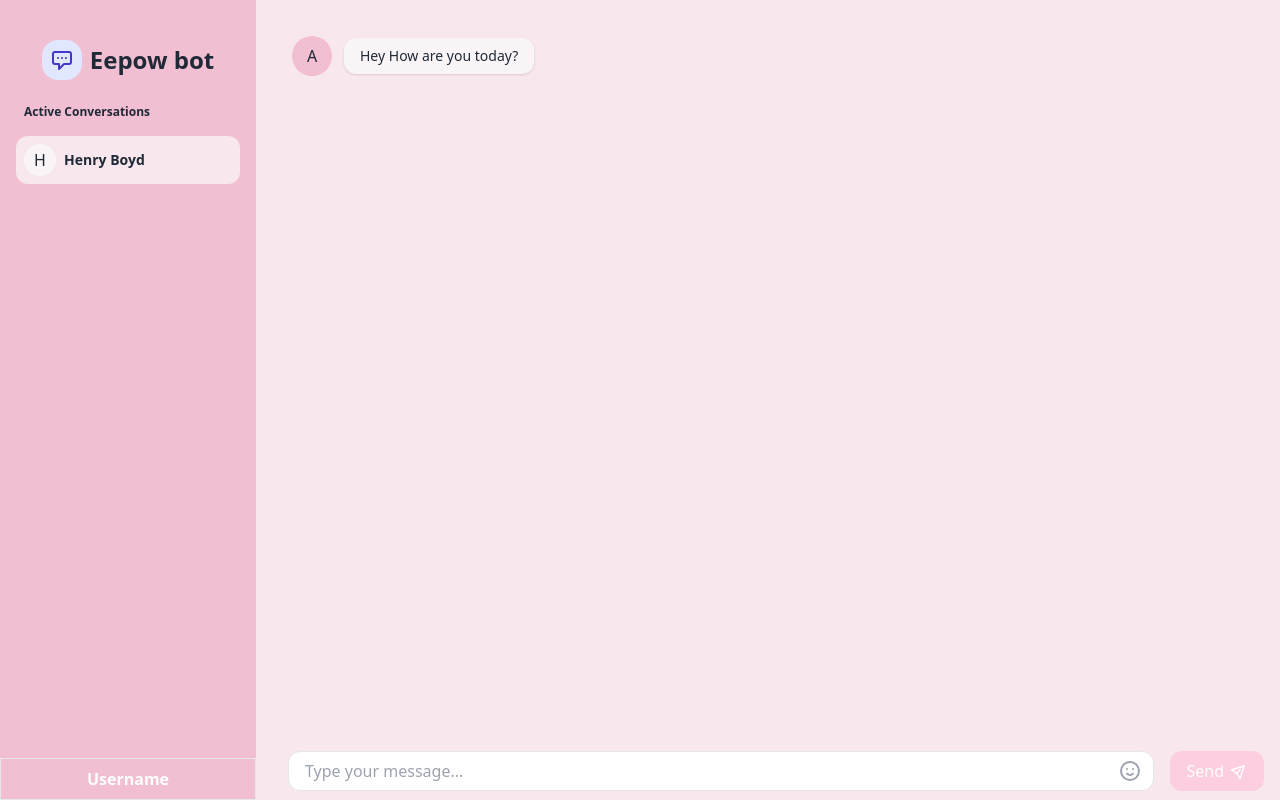
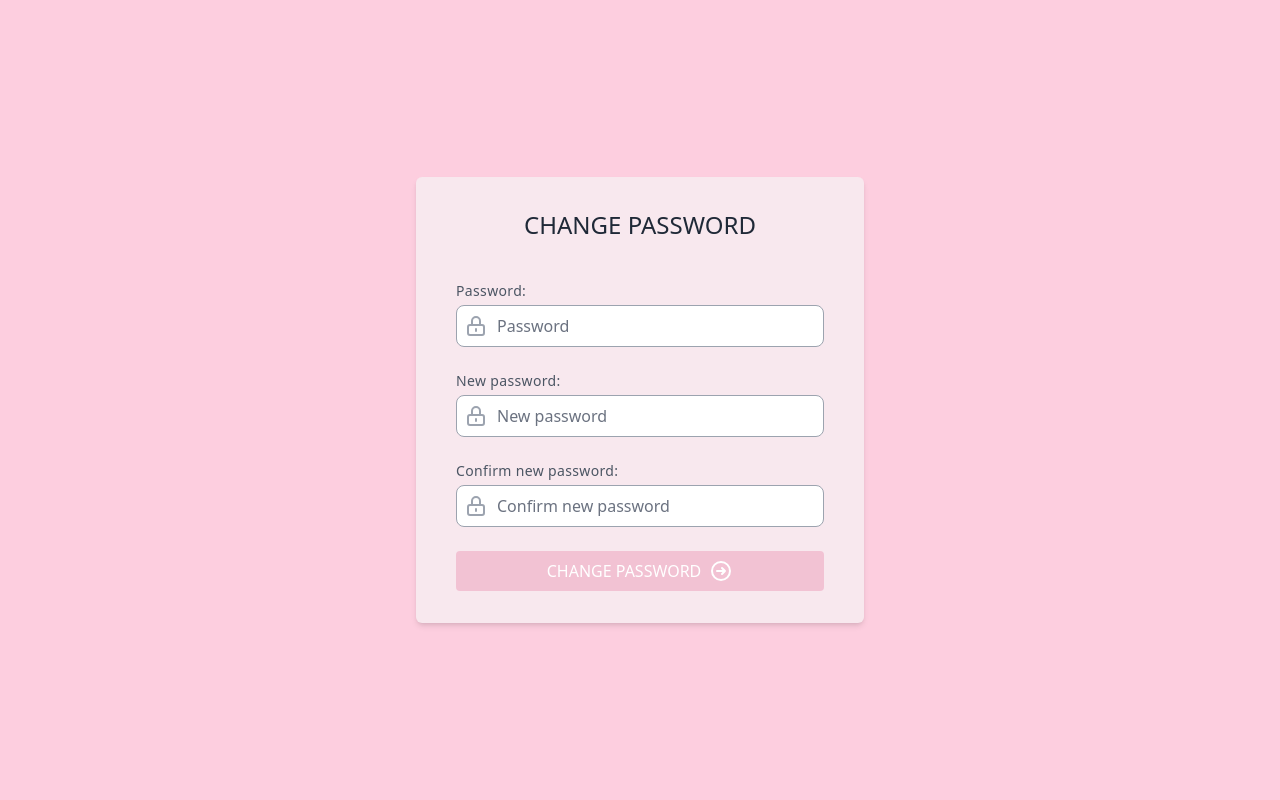
Before and after one commit to Chirox03/chat-bot-eepow, a React (Create React App) app in the folder front-end/: page /ChangePass in a window 1280 px wide. Built offline with nearby package versions, Linux system fonts and the light colour scheme.

Commit message:
Xong giao dien

```diff
--- a/front-end/src/App.js
+++ b/front-end/src/App.js
@@ -1,18 +1,23 @@
-import './App.css';
-import Menu from './components/ChatPage/SideBar/Menu';
+import React from 'react';
+import { BrowserRouter, Routes, Route } from 'react-router-dom';
 import LoginForm from './components/LoginForm/LoginForm';
+import ChatPage from './components/ChatPage/ChatPage';
+import ChangePass from './components/ChangePass/ChangePass';
+import Home from './components/Home';
 import SignUpForm from './components/SignUpForm/SignUpForm';
-import ChatPage from './components/ChatPage/ChatPage';
-import Setting from './components/Setting/Setting';
+import './index.css';
 function App() {
   return (
-    <div className="App">
-      {/* <LoginForm/>  */}
-      {/* <SignUpForm/> */}
-       <ChatPage/>
-      {/* <Setting/> */}
-      {/* <Menu/>  */}
-    </div>
+    <BrowserRouter>
+      <Routes>
+        <Route path="/" element={<Home />} />
+        <Route path="/Chat" element={<ChatPage />} />
+        <Route path="/SignUp" element={<SignUpForm />} />
+        <Route path="/ChangePass" element={<ChangePass />} />
+        <Route path="*" element={<h1>Not Found</h1>} />
+        <Route path="/Login" element={<LoginForm />} />
+      </Routes>
+    </BrowserRouter>
   );
 }
 
--- /dev/null
+++ b/front-end/src/components/ChangePass/ChangePass.js
@@ -0,0 +1,76 @@
+import React from 'react';
+import { useNavigate } from "react-router-dom";
+const ChangePass = () => {
+  const navigate = useNavigate();
+
+  const handleSubmit = () => {
+    // Perform login functionality here
+    // Redirect to the ChatPage after successful login
+    navigate("/Chat");
+  };
+
+  return (
+    <div className="LoginForm">
+      <div className="flex flex-col bg-light  shadow-md px-4 sm:px-6 md:px-8 lg:px-10 py-8 rounded-md w-full max-w-md">
+        <div className="font-medium self-center text-xl sm:text-2xl uppercase text-gray-800">Change password</div>
+
+        <div className="mt-10">
+          <form action="#">
+
+            <div className="flex flex-col mb-6">
+              <label htmlFor="password" className="mb-1 text-xs sm:text-sm tracking-wide text-gray-600 text-left">Password:</label>
+              <div className="relative">
+                <div className="inline-flex items-center justify-center absolute left-0 top-0 h-full w-10 text-gray-400">
+                  <span>
+                    <svg className="h-6 w-6" fill="none" stroke-linecap="round" stroke-linejoin="round" stroke-width="2" viewBox="0 0 24 24" stroke="currentColor">
+                      <path d="M12 15v2m-6 4h12a2 2 0 002-2v-6a2 2 0 00-2-2H6a2 2 0 00-2 2v6a2 2 0 002 2zm10-10V7a4 4 0 00-8 0v4h8z" />
+                    </svg>
+                  </span>
+                </div>
+                <input id="password" type="password" name="password" className="text-sm sm:text-base placeholder-gray-500 pl-10 pr-4 rounded-lg border border-gray-400 w-full py-2 focus:outline-none focus:border-dark" placeholder="Password" />
+              </div>
+            </div>
+            <div className="flex flex-col mb-6">
+              <label htmlFor="password" className="mb-1 text-xs sm:text-sm tracking-wide text-gray-600 text-left">New password:</label>
+              <div className="relative">
+                <div className="inline-flex items-center justify-center absolute left-0 top-0 h-full w-10 text-gray-400">
+                  <span>
+                    <svg className="h-6 w-6" fill="none" stroke-linecap="round" stroke-linejoin="round" stroke-width="2" viewBox="0 0 24 24" stroke="currentColor">
+                      <path d="M12 15v2m-6 4h12a2 2 0 002-2v-6a2 2 0 00-2-2H6a2 2 0 00-2 2v6a2 2 0 002 2zm10-10V7a4 4 0 00-8 0v4h8z" />
+                    </svg>
+                  </span>
+                </div>
+                <input id="password" type="password" name="password" className="text-sm sm:text-base placeholder-gray-500 pl-10 pr-4 rounded-lg border border-gray-400 w-full py-2 focus:outline-none focus:border-dark" placeholder="New password" />
+              </div>
+            </div>
+            <div className="flex flex-col mb-6">
+              <label htmlFor="password" className="mb-1 text-xs sm:text-sm tracking-wide text-gray-600 text-left">Confirm new password:</label>
+              <div className="relative">
+                <div className="inline-flex items-center justify-center absolute left-0 top-0 h-full w-10 text-gray-400">
+                  <span>
+                    <svg className="h-6 w-6" fill="none" stroke-linecap="round" stroke-linejoin="round" stroke-width="2" viewBox="0 0 24 24" stroke="currentColor">
+                      <path d="M12 15v2m-6 4h12a2 2 0 002-2v-6a2 2 0 00-2-2H6a2 2 0 00-2 2v6a2 2 0 002 2zm10-10V7a4 4 0 00-8 0v4h8z" />
+                    </svg>
+                  </span>
+                </div>
+                <input id="password" type="password" name="password" className="text-sm sm:text-base placeholder-gray-500 pl-10 pr-4 rounded-lg border border-gray-400 w-full py-2 focus:outline-none focus:border-dark" placeholder="Confirm new password" />
+              </div>
+            </div>
+            <div className="flex w-full">
+              <button type="submit" onClick={handleSubmit} className="flex items-center justify-center focus:outline-none text-white text-sm sm:text-base bg-dark/90 hover:bg-dark rounded py-2 w-full transition duration-150 ease-in">
+                <span className="mr-2 uppercase">Change password</span>
+                <span>
+                  <svg className="h-6 w-6" fill="none" stroke-linecap="round" stroke-linejoin="round" stroke-width="2" viewBox="0 0 24 24" stroke="currentColor">
+                    <path d="M13 9l3 3m0 0l-3 3m3-3H8m13 0a9 9 0 11-18 0 9 9 0 0118 0z" />
+                  </svg>
+                </span>
+              </button>
+            </div>
+          </form>
+        </div>
+      </div>
+    </div>
+  );
+};
+
+export default ChangePass;
--- a/front-end/src/components/ChatPage/ChatInput.js
+++ b/front-end/src/components/ChatPage/ChatInput.js
@@ -32,7 +32,7 @@ const ChatInput = () => {
         </div>
       </div>
       <div className="ml-4">
-        <button className="flex items-center justify-center bg-medium hover:bg-dark rounded-xl text-white px-4 py-2 flex-shrink-0">
+        <button className="flex items-center justify-center bg-dark hover:bg-dark rounded-xl text-white px-4 py-2 flex-shrink-0">
           <span>Send</span>
           <span className="ml-2">
             <svg
--- a/front-end/src/components/ChatPage/SideBar/SideBar.js
+++ b/front-end/src/components/ChatPage/SideBar/SideBar.js
@@ -9,7 +9,7 @@ const Sidebar = () => {
   return (
     <div className="SideBar flex flex-col relative pt-6">
       <div className="flex flex-row items-center justify-center h-12 mar pt-6">
-        <div className="flex items-center justify-center rounded-2xl text-indigo-700 bg-indigo-100 h-10 w-10">
+        <div className="flex items-center justify-center rounded-2xl text-indigo-700 bg-dark h-10 w-10">
           <svg
             className="w-6 h-6"
             fill="none"
--- /dev/null
+++ b/front-end/src/components/Home.js
@@ -0,0 +1,34 @@
+import React from 'react';
+import { useNavigate } from "react-router-dom";
+const Home = () => {
+  const dynamicText = "Do you have an account?";
+  const navigate = useNavigate();
+  const handleSignIn = () => {
+    navigate("/Login");
+  };
+  const handleSignUp = () => {
+    navigate("/SignUp");
+  };
+  return (
+    <div className="flex h-screen">
+      <div class="flex min-h-screen items-center justify-center bg-gradient-to-tr to-darker from-light p-10">
+        <div class="w-max">
+          <h1 class="animate-typing overflow-hidden whitespace-nowrap border-r-4 border-r-white pr-5 text-5xl text-white font-bold">Welcome to Eepow chat bot!</h1>
+        </div>
+      </div>
+      <div className="w-1/2 flex flex-col bg-beigh items-center justify-center">
+        <h1 className="text-3xl text-dark mb-8">{dynamicText}</h1>
+        <div className="flex space-x-4">
+          <button onClick={handleSignIn} className="bg-dark hover:bg-darker text-white font-bold py-2 px-4 rounded">
+            Sign In
+          </button>
+          <button onClick={handleSignUp} className="bg-dark hover:bg-darker text-white font-bold py-2 px-4 rounded">
+            Sign Up
+          </button>
+        </div>
+      </div>
+    </div>
+  );
+};
+
+export default Home;
--- a/front-end/src/components/LoginForm/LoginForm.js
+++ b/front-end/src/components/LoginForm/LoginForm.js
@@ -1,6 +1,14 @@
 import React from 'react';
+import { useNavigate } from "react-router-dom";
+const LoginForm = () => {
+  const navigate = useNavigate();
 
-const LoginForm = () => {
+  const handleLogin = () => {
+    // Perform login functionality here
+    // Redirect to the ChatPage after successful login
+    navigate("/Chat");
+  };
+
   return (
     <div className="LoginForm">
       <div className="flex flex-col bg-light  shadow-md px-4 sm:px-6 md:px-8 lg:px-10 py-8 rounded-md w-full max-w-md">
@@ -13,7 +21,7 @@ const LoginForm = () => {
         </button>
         <div className="relative mt-10 h-px bg-light">
           <div className="absolute left-0 top-0 flex justify-start w-full -mt-2">
-            <span className="bg-light px-4 text-xs text-gray-500 uppercase">Or Login With Username</span>
+            <span className="bg-light:0.8 px-4 text-xs text-gray-500 uppercase">Or Login With Username</span>
           </div>
         </div>
         <div className="mt-10">
@@ -26,7 +34,7 @@ const LoginForm = () => {
                     <path d="M16 12a4 4 0 10-8 0 4 4 0 008 0zm0 0v1.5a2.5 2.5 0 005 0V12a9 9 0 10-9 9m4.5-1.206a8.959 8.959 0 01-4.5 1.207" />
                   </svg>
                 </div>
-                <input id="username" name="username" className="" placeholder="Username" />
+                <input id="username" name="username" className="text-sm sm:text-base placeholder-gray-500 pl-10 pr-4 rounded-lg border border-gray-400 w-full py-2 focus:outline-none focus:border-dark" placeholder="Username" />
               </div>
             </div>
             <div className="flex flex-col mb-6">
@@ -39,7 +47,7 @@ const LoginForm = () => {
                     </svg>
                   </span>
                 </div>
-                <input id="password" type="password" name="password" className="text-sm sm:text-base placeholder-gray-500 pl-10 pr-4 rounded-lg border border-gray-400 w-full py-2 focus:outline-none focus:border-blue-400" placeholder="Password" />
+                <input id="password" type="password" name="password" className="text-sm sm:text-base placeholder-gray-500 pl-10 pr-4 rounded-lg border border-gray-400 w-full py-2 focus:outline-none focus:border-dark" placeholder="Password" />
               </div>
             </div>
             <div className="flex items-center mb-6 -mt-4">
@@ -50,7 +58,7 @@ const LoginForm = () => {
               </div>
             </div>
             <div className="flex w-full">
-              <button type="submit" className="flex items-center justify-center focus:outline-none text-white text-sm sm:text-base bg-dark/90 hover:bg-dark rounded py-2 w-full transition duration-150 ease-in">
+              <button type="submit" onClick={handleLogin} className="flex items-center justify-center focus:outline-none text-white text-sm sm:text-base bg-dark/90 hover:bg-dark rounded py-2 w-full transition duration-150 ease-in">
                 <span className="mr-2 uppercase">Login</span>
                 <span>
                   <svg className="h-6 w-6" fill="none" stroke-linecap="round" stroke-linejoin="round" stroke-width="2" viewBox="0 0 24 24" stroke="currentColor">
--- a/front-end/tailwind.config.js
+++ b/front-end/tailwind.config.js
@@ -10,6 +10,9 @@ module.exports = {
         medium:'#FDCEDF',
         dark:'#F2BED1',
         darker:'#F875AA'
+      },
+      animation: {
+        typing: "typing 2s steps(20) infinite alternate, blink .7s infinite"
       }
     },
   },
```
Also changed, not shown: front-end/src/components/ChatPage/SideBar/Menu.js (+2 -5 lines).
